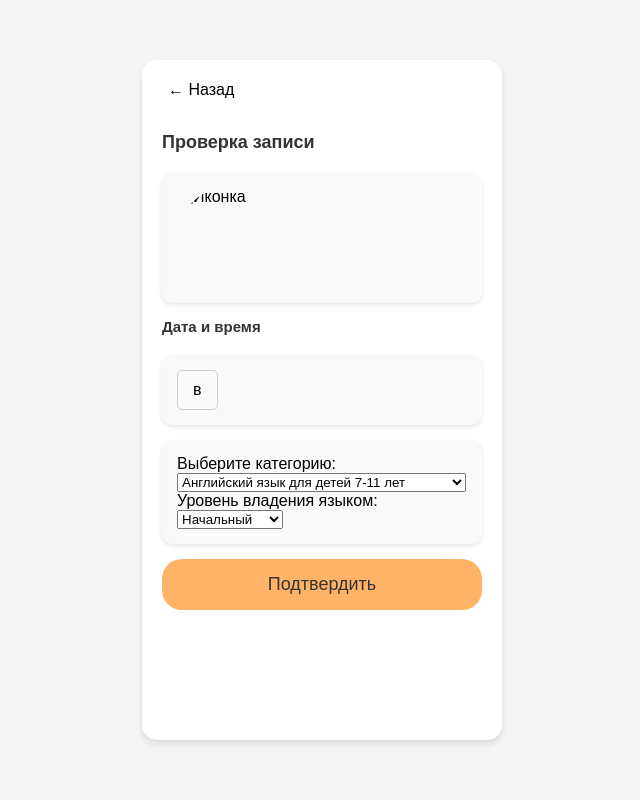
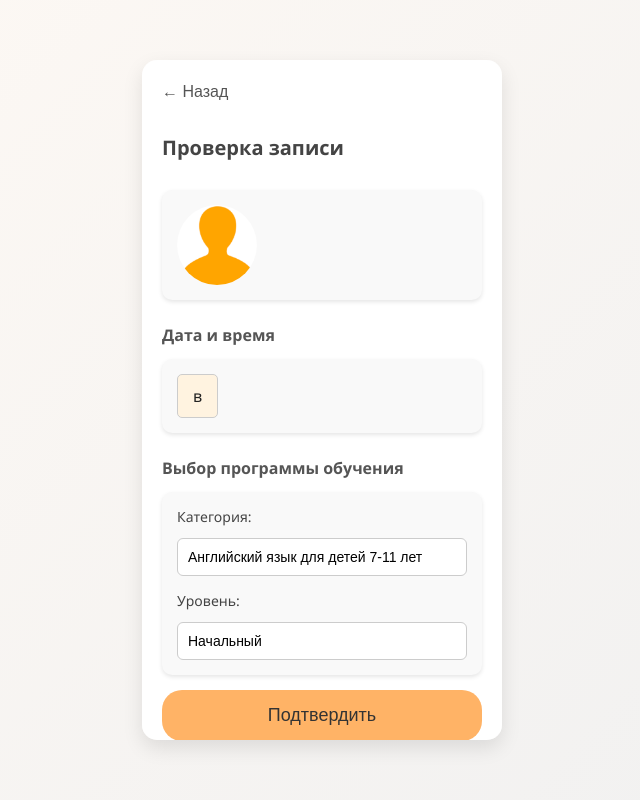
Before and after one commit to Aliya0322/appointment-django, a Django app: template templates/confirmation.html in a window 1280 px wide. Shown: the whole page, without its empty margins (318-958 px from the left). Run offline with Django 5.2, Linux system fonts and the light colour scheme; the template is opened without the code that fills it, so the values that code supplies are empty.

Commit message:
init commit

```diff
--- a/school/models.py
+++ b/school/models.py
@@ -102,6 +102,8 @@ class Booking(models.Model):
     ]
     user = models.ForeignKey(User, on_delete=models.CASCADE, verbose_name="Пользователь")
     open_slot = models.OneToOneField(OpenSlot, on_delete=models.CASCADE, verbose_name="Открытый слот")
+    program = models.CharField(max_length=50, verbose_name="Программа", default='general')
+    level = models.CharField(max_length=50, verbose_name="Уровень", default='beginner')
     status = models.CharField(max_length=50, choices=STATUS_CHOICES, verbose_name="Статус бронирования",
                               default="confirmed")
 
--- a/static/css/style.css
+++ b/static/css/style.css
@@ -1,8 +1,8 @@
 body {
     margin: 0;
     padding: 0;
-    font-family: Arial, sans-serif;
-    background-color: #f4f4f4;
+    font-family: "Segoe UI", Tahoma, Geneva, Verdana, sans-serif;
+    background: linear-gradient(135deg, #fef9f4, #f0f0f0);
     display: flex;
     justify-content: center;
     align-items: center;
@@ -12,10 +12,10 @@ body {
 .container {
     width: 20rem;
     height: 40rem;
-    background-color: #ffffff;
+    background-color: #fff;
     padding: 20px;
     border-radius: 15px;
-    box-shadow: 0 4px 6px rgba(0, 0, 0, 0.1);
+    box-shadow: 0 8px 20px rgba(0, 0, 0, 0.1);
     overflow-y: auto;
     scrollbar-width: none;
     -ms-overflow-style: none;
@@ -26,10 +26,11 @@ body {
 }
 
 .icon {
-    width: 100px;
-    height: 100px;
+    width: 80px;
+    height: 80px;
     border-radius: 50%;
-    margin-right: 15px;
+    object-fit: cover;
+    flex-shrink: 0;
 }
 
 .block span {
@@ -38,15 +39,27 @@ body {
 }
 
 h1 {
-    font-size: 18px;
-    color: #333;
-    margin-bottom: 20px;
+    font-size: 20px;
+    color: #444;
+    margin-bottom: 1.8rem;
 }
 
 h3 {
-    font-size: 15px;
-    color: #333;
-    margin-bottom: 20px;
+    font-size: 16px;
+    color: #555;
+    margin-bottom: 0.8rem;
+    margin-top: 1.5rem;
+}
+
+.back-button {
+    background: none;
+    border: none;
+    color: #555;
+    font-size: 16px;
+    cursor: pointer;
+    margin-bottom: 1rem;
+    padding: 0;
+    text-align: left;
 }
 
 .clickable-block {
@@ -145,6 +158,19 @@ a {
 }
 
 /* Стили для блока с преподавателями */
+
+#teacherBlock {
+    display: flex;
+    align-items: center;
+    gap: 12px;
+}
+
+#teacherBlock span {
+    font-size: 15px;
+    color: #333;
+    line-height: 1.4;
+}
+
 .block#teacher img.icon {
     width: 100px;
     height: 100px;
@@ -160,6 +186,16 @@ a {
     margin-bottom: 20px;
 }
 
+.time {
+    font-size: 16px;
+    color: #222;
+    text-align: center;
+    background-color: #fff3e0;
+    border-radius: 8px;
+    padding: 10px;
+    border: 1px solid #ffc999;
+}
+
 .date, .time {
     padding: 10px 15px;
     border: 1px solid #ccc;
@@ -169,14 +205,13 @@ a {
     transition: background-color 0.3s ease;
 }
 
-.date:hover, .time:hover {
-    background-color: #f0f0f0;
-}
-
 .date.selected, .time.selected {
     background-color: #ffcc99;
     border-color: #ffcc99;
+    font-weight: 600;
 }
+
+
 
 #bookButton {
     display: block;
@@ -193,9 +228,10 @@ a {
 
 /* Для активных дат с временем */
 .date.has-time {
-    font-weight: bold;
-    color: #333;
-    cursor: pointer;
+    background-color: #ffcc99;
+    font-weight: 600;
+    border-radius: 5px;
+}
 
 /* Для дат без времени */
 .date.inactive {
@@ -208,32 +244,46 @@ a {
 }
 
 /* Стили для формы дополнительных данных */
+.form-section {
+    background-color: #f9f9f9;
+    border-radius: 10px;
+    padding: 15px;
+    margin-bottom: 15px;
+    box-shadow: 0 2px 4px rgba(0, 0, 0, 0.1);
+}
+
 #additionalDataForm {
     display: flex;
     flex-direction: column;
     gap: 15px;
 }
 
-/* Стили для label */
-#additionalDataForm label {
-    font-size: 16px;
-    font-weight: 400;
-    display: block;
-    margin-bottom: 5px;
+.form-group {
+    display: flex;
+    flex-direction: column;
+    gap: 6px;
 }
 
-/* Выпадающие списки (select) */
-#additionalDataForm select {
-    width: 100%;
+.form-label {
+    font-size: 14px;
+    margin-bottom: 6px;
+    color: #444;
+}
+
+.form-select {
     padding: 10px;
     border: 1px solid #ccc;
-    border-radius: 5px;
+    border-radius: 6px;
     font-size: 14px;
-    background-color: white;
-    cursor: pointer;
+    background-color: #fff;
+    transition: border-color 0.3s ease;
+    -webkit-appearance: none;
+    -moz-appearance: none;
+    appearance: none;
 }
 
-timeBlock-confirm {
-border: none;
-padding: 10px;
+.form-select:focus {
+    outline: none;
+    border-color: #ff9a5a;
+    background-color: #fff3eb;
 }
--- a/templates/confirmation.html
+++ b/templates/confirmation.html
@@ -15,7 +15,11 @@
 
         <h1>Проверка записи</h1>
         <div class="block" id="teacherBlock">
+               {% if teacher.photo %}
                         <img src="{{ teacher.photo.url }}" alt="Иконка" class="icon">
+                    {% else %}
+                        <img src="{% static 'img/default.png' %}" alt="Иконка" class="icon">
+                    {% endif %}
                 <span>{{ teacher.user.last_name }} <br> {{ teacher.user.first_name }} {{ teacher.user.middle_name }}</span>
         </div>
 
@@ -27,22 +31,32 @@
             </div>
         </div>
         <!-- Блок с дополнительными данными (категория и уровень) -->
-        <div class="block" id="additionalDataBlock">
+        <h3>Выбор программы обучения</h3>
+           <div class="form-section" id="additionalDataBlock">
             <form id="additionalDataForm">
-                <label for="program">Выберите категорию:</label>
-                <select id="program" name="program">
+                {% csrf_token %}
+                <input type="hidden" name="slot_id" value="{{ open_slot.id }}">
+                <input type="hidden" name="user_id" value="{{ request.user.id }}">
+                <div class="form-group">
+                    <label for="program" class="form-label">Категория:</label>
+                    <select id="program" name="program" class="form-select">
                         <option value="children">Английский язык для детей 7-11 лет</option>
                         <option value="teens">Английский язык для подростков 12-18 лет</option>
                         <option value="adults">Английский язык для взрослых от 18 лет</option>
                     </select>
-                <label for="level">Уровень владения языком:</label>
-                <select id="level" name="level">
+                </div>
+
+                <div class="form-group">
+                    <label for="level" class="form-label">Уровень:</label>
+                    <select id="level" name="level" class="form-select">
                         <option value="beginner">Начальный</option>
                         <option value="intermediate">Средний</option>
                         <option value="advanced">Продвинутый</option>
                     </select>
+                </div>
             </form>
         </div>
+
         <button type="button" class="button" id="bookButton">Подтвердить</button>
     </div>
 <script src = "{% static 'js/confirmation.js' %}"></script>
--- a/templates/teacher.html
+++ b/templates/teacher.html
@@ -17,7 +17,7 @@
         <h1>Преподаватели</h1>
         {% for teacher in teachers %}
             <a href="{% url 'date_page' teacher.user.id %}">
-                <div class="block">
+                <div class="block" id="teacherBlock">
                     {% if teacher.photo %}
                         <img src="{{ teacher.photo.url }}" alt="Иконка" class="icon">
                     {% else %}
```
Also changed, not shown: static/js/confirmation.js (+42 -14 lines), static/js/date_time.js (+14 -2 lines), school/migrations/0008_booking_level_booking_program.py (added). Lines whose indentation alone changed are shown as unchanged.
